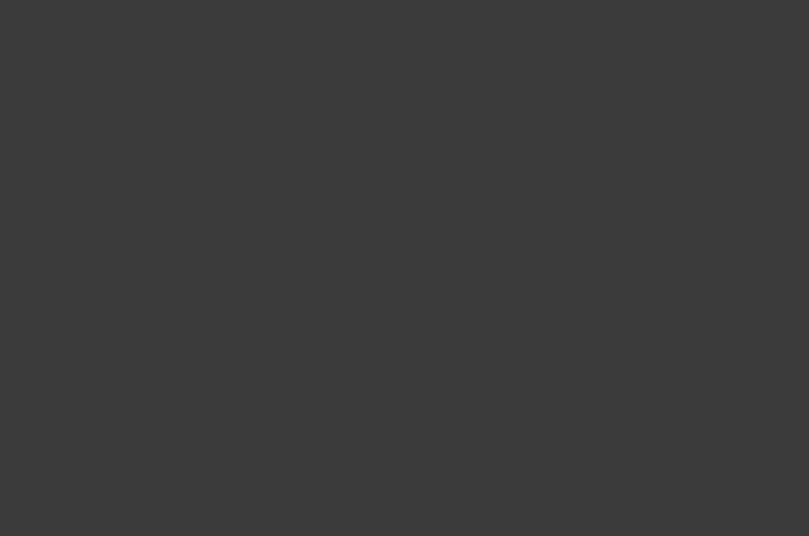
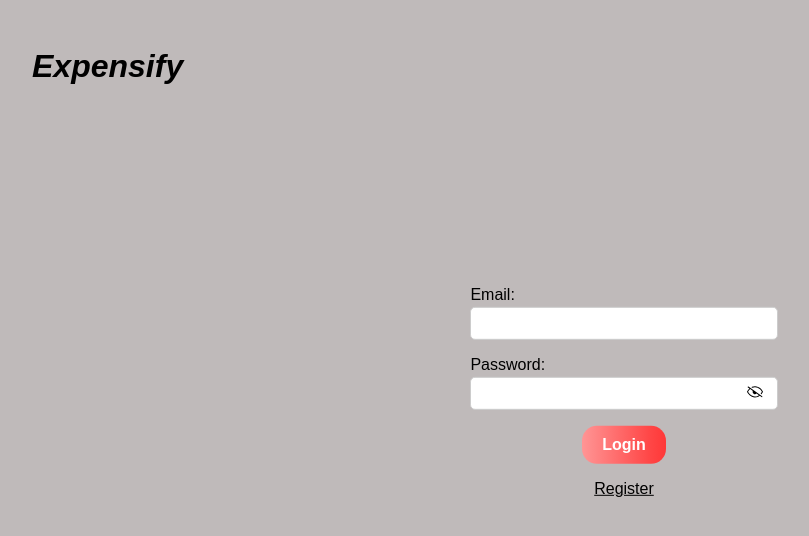
Before and after one commit to ClarenceG01/expense-tracker-client, a React (Vite) app: page /login in a window 1280 px wide. Before the commit this address had no page. Shown: the top 536 px of the page, without its empty margins (16-825 px from the left). Built offline with nearby package versions, Linux system fonts and the light colour scheme.

Commit message:
add link to main.jsx

```diff
--- a/src/App.jsx
+++ b/src/App.jsx
@@ -12,10 +12,10 @@
     <>
       <Routes>
         <Route element={<PrivateRoutes />}>
-          <Route path="/home" element={<Home />} />
+          <Route path="/" element={<Home />} />
         </Route>
         <Route element={<PublicRoutes />}>
-          <Route path="/" element={<Login />} />
+          <Route path="/login" element={<Login />} />
           <Route path="/register" element={<Signup />} />
         </Route>
       </Routes>
--- a/src/components/authentication/PrivateRoutes.jsx
+++ b/src/components/authentication/PrivateRoutes.jsx
@@ -8,7 +8,7 @@
 
   useEffect(() => {
     if (!isToken) {
-      navigate("/");
+      navigate("/login");
     }
   }, [isToken, navigate]);
   return isToken ? <Outlet /> : null;
--- a/src/components/authentication/PublicRoutes.jsx
+++ b/src/components/authentication/PublicRoutes.jsx
@@ -1,9 +1,17 @@
+import { useEffect } from "react";
 import { checkAuth } from "../../utils/checkAuth";
-import { Outlet, Navigate } from "react-router-dom";
+import { Outlet, useNavigate } from "react-router-dom";
 
 const PublicRoutes = () => {
+  const navigate = useNavigate();
   const isToken = checkAuth();
-  return isToken ? <Navigate to="/home" /> : <Outlet />;
+
+  useEffect(() => {
+    if (isToken) {
+      navigate("/");
+    }
+  }, [isToken, navigate]);
+  return isToken ? null : <Outlet />;
 };
 
 export default PublicRoutes;
--- a/src/components/pages/Login.jsx
+++ b/src/components/pages/Login.jsx
@@ -32,7 +32,7 @@
         .then((res) => {
           if (res.status === 200) {
             console.log("Login successful, about to navigate", res);
-            navigate("/home");
+            navigate("/");
             console.log("After navigate");
           }
         })
--- a/src/main.jsx
+++ b/src/main.jsx
@@ -3,10 +3,14 @@
 import App from "./App.jsx";
 import "./index.css";
 import { BrowserRouter } from "react-router-dom";
+import { Link } from "react-router-dom";
 
 ReactDOM.createRoot(document.getElementById("root")).render(
   <BrowserRouter>
     <React.StrictMode>
+      <Link to="/"></Link>
+      <Link to="/login"></Link>
+      <Link to="/register"></Link>
       <App />
     </React.StrictMode>
   </BrowserRouter>
```
